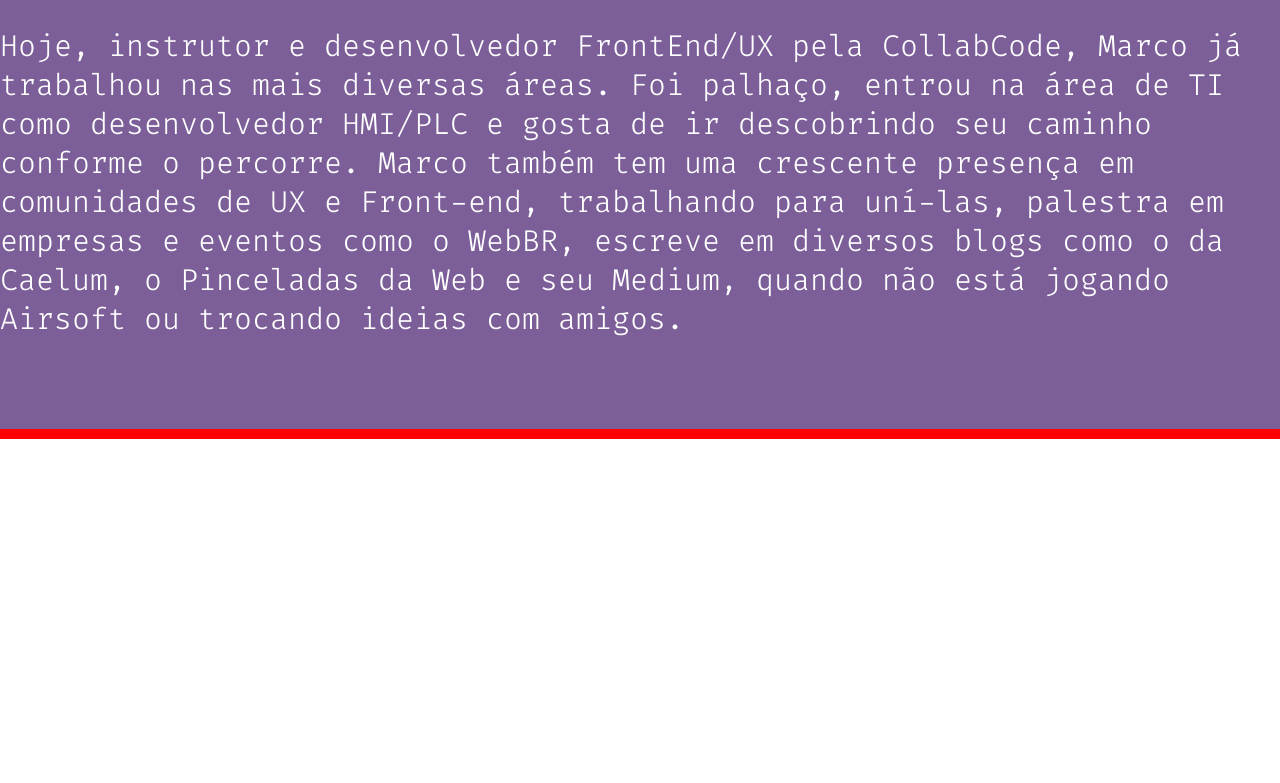
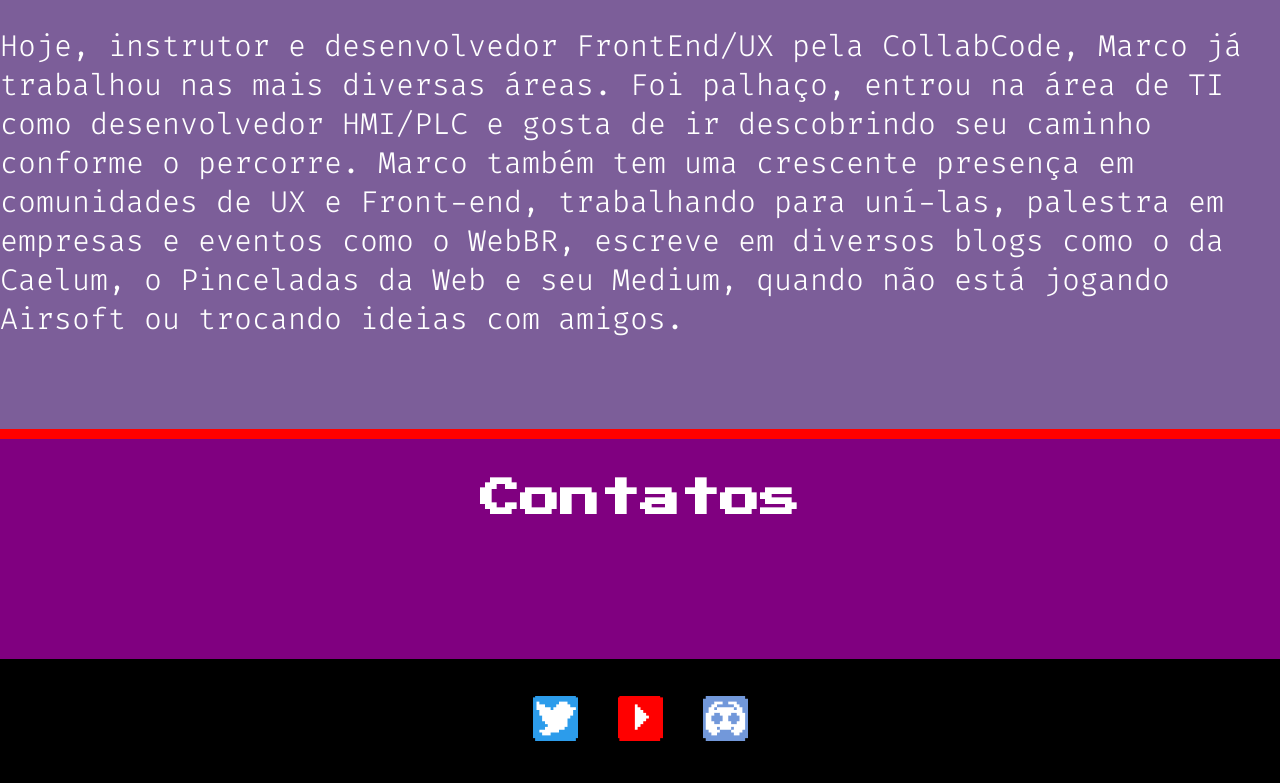
Before and after one commit to LucasEduardo98/Curso-html-css, a plain HTML site: page Index.html in a window 1280 px wide. Shown: the part 2685-3468 px from the top of the page. Before the commit the page ends 3124 px from the top, so only its background shows below. Drawn offline with Linux system fonts and the light colour scheme.

Commit message:
Create Contacts and social media sections

```diff
--- a/CSS/components/section.css
+++ b/CSS/components/section.css
@@ -16,3 +16,14 @@
     background-color:#7C5E99;
     border-color: red;
 }
+
+.section.-end{
+    display: flex;
+    justify-content: center;
+    padding: 27px;
+    background-color: black;
+}
+
+.section.-end img{
+    margin: 0px 20px 0px 20px;
+}
--- a/Index.html
+++ b/Index.html
@@ -139,6 +139,7 @@
             <img class="project-img" src="assets/img/logo 2.png" alt="Meu primeiro site" >
         </div>
     </section>
+
     <section class="section -about">
         <h1 class="main-title -second">Sobre</h1>
 
@@ -197,6 +198,22 @@
         </p>
     </section>
 
+    <section class="section -contacts">
+        <h1 class="main-title -second">Contatos</h1>
+    </section>
+
+    <section class="section -end">
+        <a href="https://twitter.com/lukasedy" target="_blank">
+            <img src="/assets/img/twitter 1.png" alt="Twitter" class="social-media">
+        </a>
+        <a href="https://www.youtube.com/channel/UCo2mR-e8Pon2NUoRI8XkIUg" target="_blank">
+            <img src="/assets/img/youtube 1.png" alt="YouTube" class="social-media">
+        </a>
+        <a href="https://discord.com/channels/731927448765333512/731927449251610684" target="_blank">
+            <img src="/assets/img/discord 1.png" alt="Discord" class="social-media">
+        </a>
+    </section>
+
     <script src="js/components/carrossel.js"></script>
 </body>
 </html>
```
Also changed, not shown: assets/img/discord 1.png (added), assets/img/twitter 1.png (added), assets/img/youtube 1.png (added).
